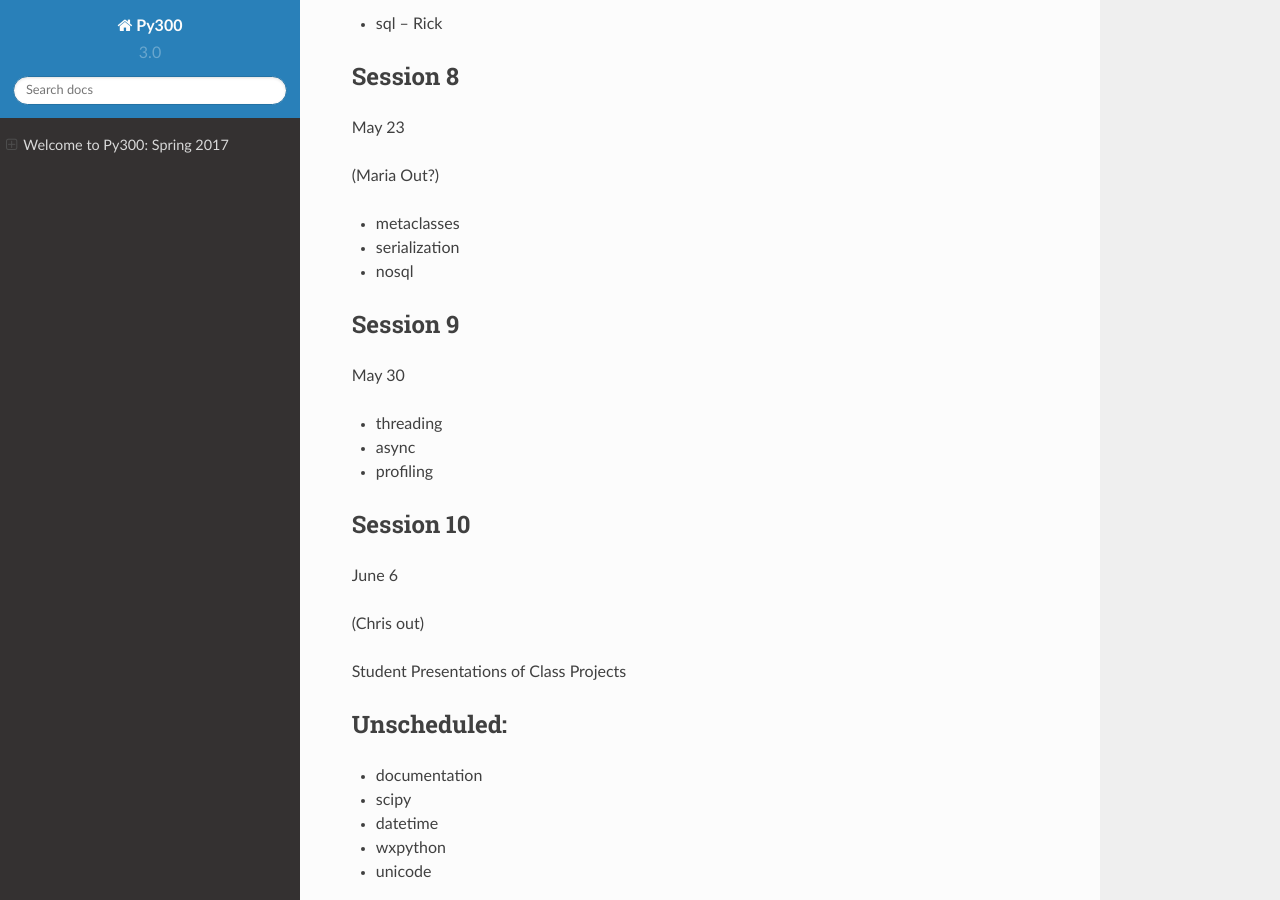
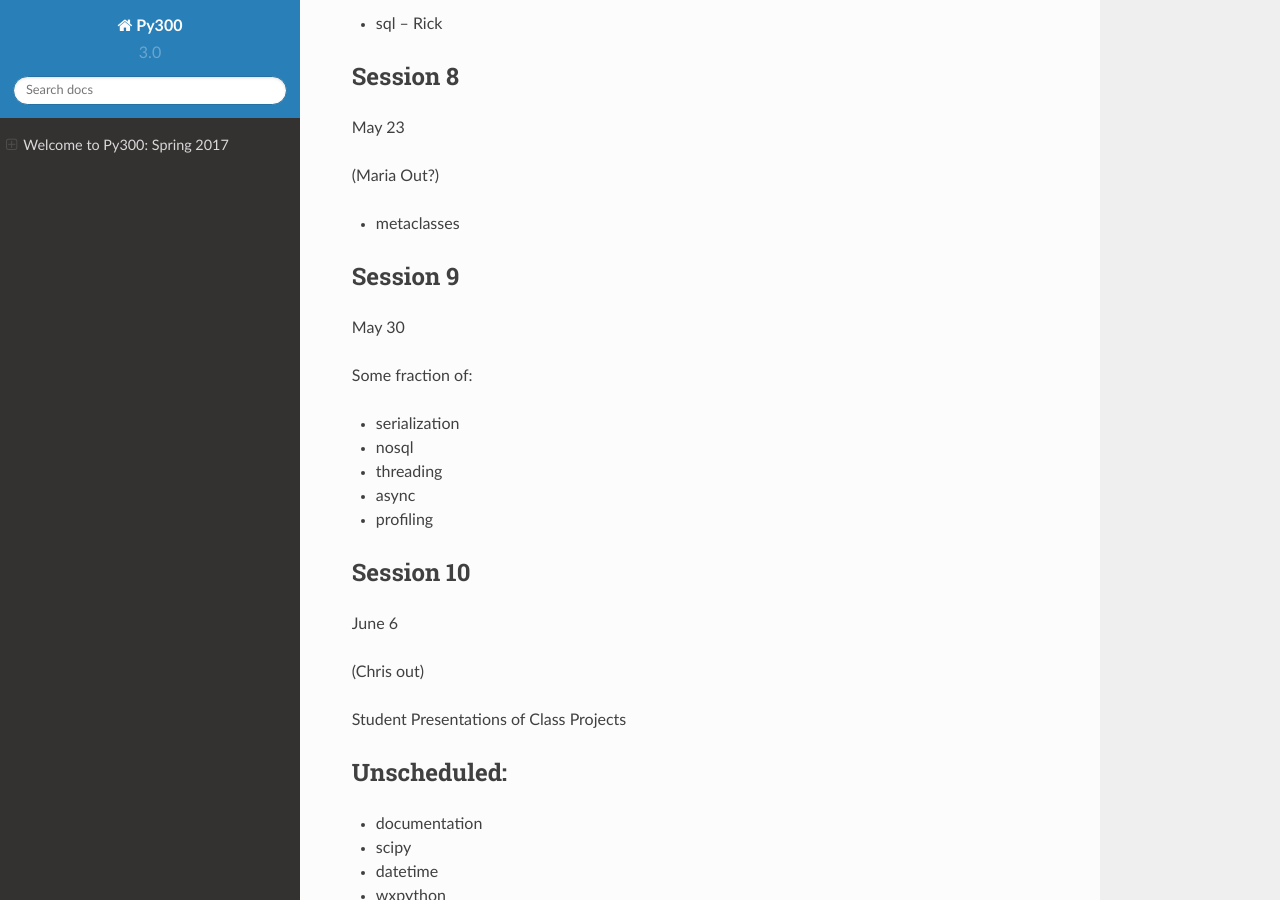
Before and after one commit to UWPCE-PythonCert/Py300-Spring2017, a Sphinx documentation site: the page built from source/index.rst, in a window 1280 px wide and 900 px high, scrolled down 1556 px. Built offline with Sphinx 7.4.7 and the Read the Docs theme 2.0.0, drawn with Linux system fonts in a browser that asks for light colours.

Commit message:
tweaking schedule

```diff
--- a/source/index.rst
+++ b/source/index.rst
@@ -120,6 +117,12 @@ Session 9
 May 30
 
 .. rst-class:: left
+
+  Some fraction of:
+
+  - :ref:`serialization`
+
+  - :ref:`nosql`
 
   - :ref:`threading`
 
```
Also changed, not shown: other parts of source/index.rst (+0 -3 lines).
